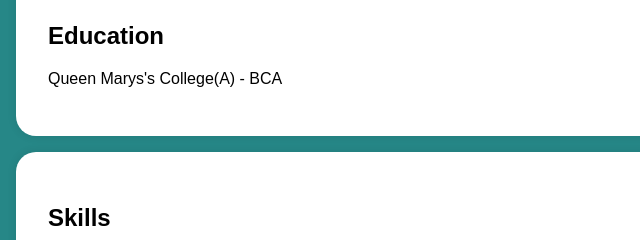
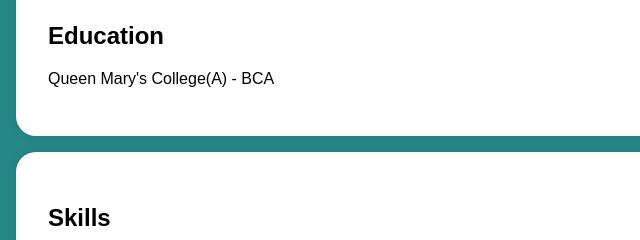
Before and after one commit to Abinaya2905/digital-portfolio, a plain HTML site: page index.html in a window 1280 px wide. Shown: the part 494-734 px from the top of the page, 0-640 px from the left. Drawn offline with Linux system fonts and the light colour scheme.

Commit message:
index.html

```diff
--- a/index.html
+++ b/index.html
@@ -125,7 +125,7 @@
     <section id="education">
         <div class="section-content">
             <h2>Education</h2>
-            <p>Queen Marys's College(A) - BCA</p>
+            <p>Queen Mary's College(A) - BCA</p>
 
 
         </div>
```
